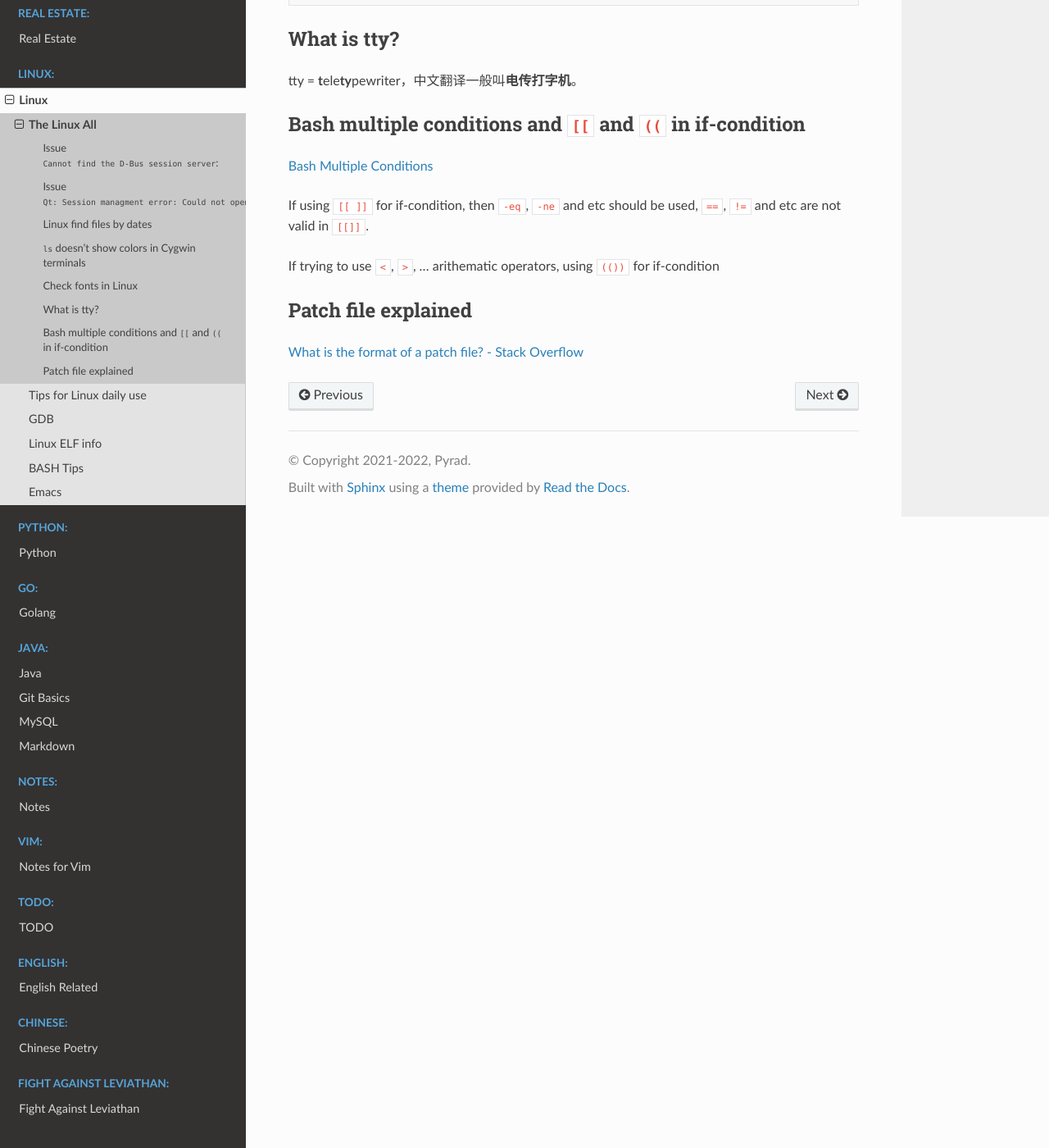
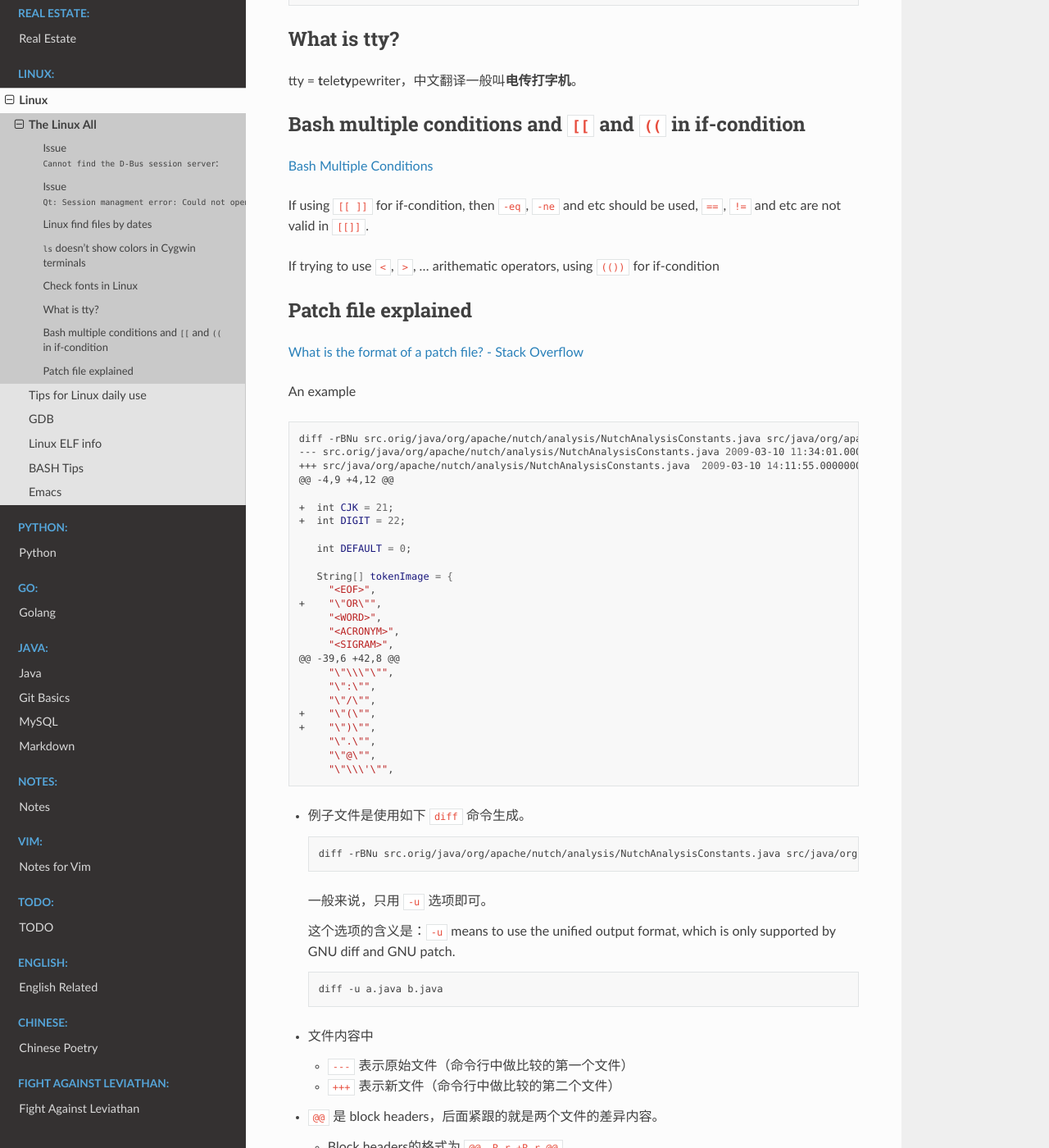
Before and after one commit to Pyrad/pyradnotes, a Sphinx documentation site: the page built from source/Linux/linuxall.md, in a window 1280 px wide and 1400 px high, scrolled down 2098 px. Shown: the whole window at 82% size. Built offline with Sphinx 7.4.7 and the Read the Docs theme 2.0.0, drawn with Linux system fonts in a browser that asks for light colours; some of the changed text lies outside the part shown.

Commit message:
Linux fix a typo issue

````diff
--- a/source/Linux/linuxall.md
+++ b/source/Linux/linuxall.md
@@ -123,3 +123,75 @@ If trying to use `<`, `>`, ... arithematic operators, using `(())` for if-condit
 ## Patch file explained
 
 [What is the format of a patch file? - Stack Overflow](https://stackoverflow.com/questions/987372/what-is-the-format-of-a-patch-file)
+
+An example
+
+```bash
+diff -rBNu src.orig/java/org/apache/nutch/analysis/NutchAnalysisConstants.java src/java/org/apache/nutch/analysis/NutchAnalysisConstants.java
+--- src.orig/java/org/apache/nutch/analysis/NutchAnalysisConstants.java 2009-03-10 11:34:01.000000000 -0700
++++ src/java/org/apache/nutch/analysis/NutchAnalysisConstants.java  2009-03-10 14:11:55.000000000 -0700
+@@ -4,9 +4,12 @@
+
++  int CJK = 21;
++  int DIGIT = 22;
+
+   int DEFAULT = 0;
+
+   String[] tokenImage = {
+     "<EOF>",
++    "\"OR\"",
+     "<WORD>",
+     "<ACRONYM>",
+     "<SIGRAM>",
+@@ -39,6 +42,8 @@
+     "\"\\\"\"",
+     "\":\"",
+     "\"/\"",
++    "\"(\"",
++    "\")\"",
+     "\".\"",
+     "\"@\"",
+     "\"\\\'\"",
+```
+
+- 例子文件是使用如下 `diff` 命令生成。
+
+  ```shell
+  diff -rBNu src.orig/java/org/apache/nutch/analysis/NutchAnalysisConstants.java src/java/org/apache/nutch/analysis/NutchAnalysisConstants.java
+  ```
+
+  一般来说，只用 `-u` 选项即可。
+
+  这个选项的含义是：`-u` means to use the unified output format, which is only supported by GNU diff and GNU patch.
+
+  ```shell
+  diff -u a.java b.java
+  ```
+
+- 文件内容中
+
+  - `---` 表示原始文件（命令行中做比较的第一个文件）
+
+  - `+++` 表示新文件（命令行中做比较的第二个文件）
+
+- `@@` 是 block headers，后面紧跟的就是两个文件的差异内容。
+
+  - Block headers的格式为 `@@ -R,r +R,r @@`
+
+  - `-R,r`表示原始文件中，和新文件对比有差异的行号范围。
+
+  - `+R,r`表示新文件中，和原始文件对比有差异的行号范围。
+
+  - 当**删除**了一行时，`+r` 中的 `r` 值，比 `-r` 中的 `r` 值**小**。
+
+  - 当**增加**了一行时，`+r` 中的 `r` 值，比 `-r` 中的 `r` 值**大**。
+
+  - 当**修改**了一行时，会给 `+r` 中的 `r` 值加 `0`，即值**不变**。
+
+- `@@` block headers 后面跟随的是两个文件之间的差异
+
+  - 以 `-` 起始的行，表示的是被删除的行。
+
+  - 以 `+` 起始的行，表示的是新增加的行。
+
+  - 没有 `-` 或 `+` 起始的行，表示的是不变的行。
````
Also changed, not shown: source/Linux/linuxTips.md (+1 -0 lines).
